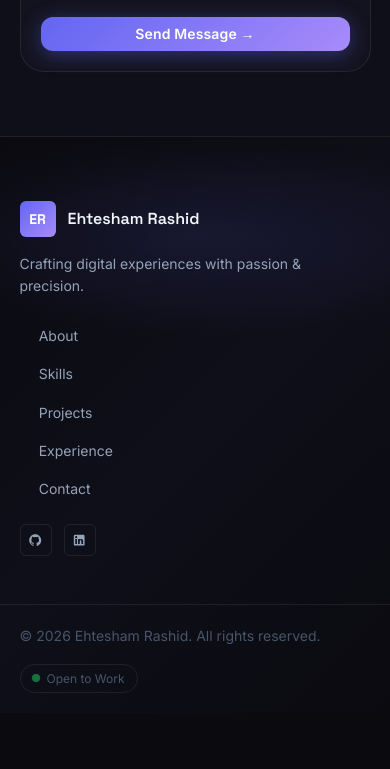
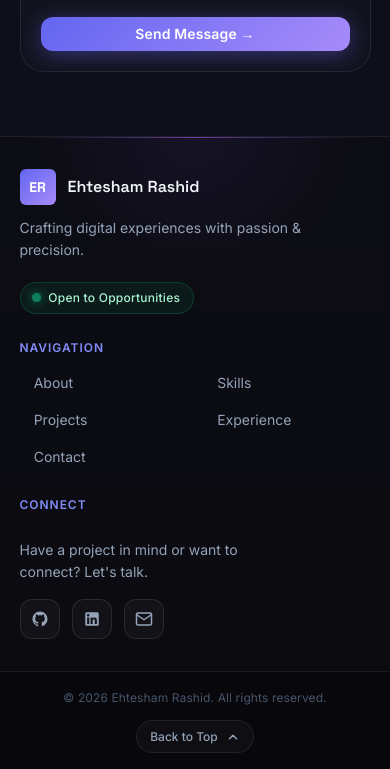
Before and after one commit to Shamdev417/portfolio-web-application, a plain HTML site: page index.html in a window 390 px wide. Shown: the part 10781-11550 px from the top of the page. Before the commit the page ends 11494 px from the top, so only its background shows below. Drawn offline with Linux system fonts and the light colour scheme.

Commit message:
Upgrade footer component with responsive layout, visual polish, and back to top

```diff
--- a/css/style.css
+++ b/css/style.css
@@ -1365,87 +1365,210 @@ a.contact__info-value:hover { color: var(--clr-primary-light); }
    16. FOOTER
 ──────────────────────────────────────────────────────────── */
 .site-footer {
-  background: linear-gradient(135deg, #0a0a0f 0%, #0f0f1a 50%, #0a0a0f 100%);
-  border-top: 1px solid var(--clr-border);
-  padding-top: var(--space-16);
+  background: linear-gradient(180deg, rgba(13, 13, 22, 0.8) 0%, rgba(10, 10, 15, 0.98) 100%);
+  border-top: 1px solid rgba(255, 255, 255, 0.08);
   position: relative;
   overflow: hidden;
-}
-
-/* Decorative glow behind footer */
+  padding-top: var(--space-12);
+}
+
+/* Subtle top glow line */
+.site-footer__top-glow {
+  position: absolute;
+  top: 0;
+  left: 50%;
+  transform: translateX(-50%);
+  width: min(800px, 90%);
+  height: 1px;
+  background: radial-gradient(circle, rgba(168, 85, 247, 0.6) 0%, rgba(99, 102, 241, 0.3) 50%, transparent 100%);
+  filter: blur(0.5px);
+  pointer-events: none;
+}
+
 .site-footer::before {
   content: '';
   position: absolute;
-  top: 0; left: 50%;
+  top: 0;
+  left: 50%;
   transform: translateX(-50%);
-  width: 600px; height: 200px;
-  background: radial-gradient(ellipse, rgba(99,102,241,.12) 0%, transparent 70%);
+  width: min(600px, 80vw);
+  height: 140px;
+  background: radial-gradient(ellipse at top, rgba(139, 92, 246, 0.08) 0%, transparent 70%);
   pointer-events: none;
 }
 
 .site-footer__inner {
   display: grid;
-  grid-template-columns: 1.5fr 1fr auto;
+  grid-template-columns: 1.6fr 1fr 1.3fr;
   align-items: start;
   gap: var(--space-8);
-  padding-bottom: var(--space-12);
+  padding-bottom: var(--space-10);
   position: relative;
   z-index: 1;
 }
 
-.site-footer__brand { display: flex; flex-direction: column; gap: var(--space-4); }
-.site-footer__tagline {
-  font-size: var(--text-sm);
-  color: var(--clr-text-muted);
-  max-width: 32ch;
-  line-height: var(--lh-normal);
-}
-
-/* Footer nav */
-.site-footer__nav ul {
+/* Col 1: Brand */
+.site-footer__brand {
   display: flex;
   flex-direction: column;
   gap: var(--space-3);
 }
-.site-footer__nav a {
-  font-size: var(--text-sm);
-  color: var(--clr-text-muted);
-  transition: color var(--dur-fast), padding-left var(--dur-fast);
+
+.site-footer__tagline {
+  font-size: var(--text-sm);
+  color: var(--clr-text-muted);
+  max-width: 34ch;
+  line-height: var(--lh-normal);
+}
+
+/* Status badge */
+.site-footer__status-badge {
   display: inline-flex;
   align-items: center;
   gap: var(--space-2);
-}
-.site-footer__nav a::before {
-  content: '→';
-  font-size: .7rem;
+  width: fit-content;
+  font-size: var(--text-xs);
+  font-weight: var(--fw-medium);
+  color: #a7f3d0;
+  background: rgba(16, 185, 129, 0.08);
+  border: 1px solid rgba(16, 185, 129, 0.22);
+  padding: 0.35rem 0.8rem;
+  border-radius: var(--radius-full);
+  margin-top: var(--space-2);
+  letter-spacing: 0.02em;
+}
+
+.site-footer__status-badge .status-pulse {
+  width: 7px;
+  height: 7px;
+  background: #10b981;
+  border-radius: 50%;
+  display: inline-block;
+  box-shadow: 0 0 8px #10b981;
+  animation: footer-pulse 2s ease-in-out infinite;
+}
+
+@keyframes footer-pulse {
+  0%, 100% { transform: scale(1); opacity: 1; }
+  50% { transform: scale(1.35); opacity: 0.6; }
+}
+
+/* Section Column Labels */
+.site-footer__col-label {
+  display: block;
+  font-size: var(--text-xs);
+  font-weight: 600;
+  color: var(--clr-primary-light);
+  letter-spacing: 0.08em;
+  text-transform: uppercase;
+  margin-bottom: var(--space-3);
+}
+
+/* Col 2: Navigation Links */
+.site-footer__nav-col {
+  display: flex;
+  flex-direction: column;
+}
+
+.site-footer__links {
+  display: flex;
+  flex-direction: column;
+  gap: var(--space-2);
+}
+
+.site-footer__link {
+  font-size: var(--text-sm);
+  color: var(--clr-text-muted);
+  display: inline-flex;
+  align-items: center;
+  gap: var(--space-2);
+  padding-block: 0.2rem;
+  transition: color var(--dur-fast), transform var(--dur-fast), text-shadow var(--dur-fast);
+}
+
+.site-footer__link::before {
+  content: '›';
+  font-size: 1rem;
+  line-height: 1;
+  color: var(--clr-primary-light);
   opacity: 0;
-  transform: translateX(-6px);
+  transform: translateX(-4px);
   transition: opacity var(--dur-fast), transform var(--dur-fast);
-  color: var(--clr-primary-light);
-}
-.site-footer__nav a:hover {
-  color: var(--clr-text);
-  padding-left: var(--space-2);
-}
-.site-footer__nav a:hover::before {
+}
+
+.site-footer__link:hover {
+  color: #fff;
+  transform: translateX(4px);
+  text-shadow: 0 0 12px rgba(168, 85, 247, 0.4);
+}
+
+.site-footer__link:hover::before {
   opacity: 1;
   transform: translateX(0);
 }
 
-/* Social icons */
+/* Col 3: Connect & Socials */
+.site-footer__connect-col {
+  display: flex;
+  flex-direction: column;
+  gap: var(--space-3);
+}
+
+.site-footer__connect-desc {
+  font-size: var(--text-sm);
+  color: var(--clr-text-muted);
+  line-height: var(--lh-normal);
+  max-width: 32ch;
+}
+
 .site-footer__socials {
   display: flex;
   gap: var(--space-3);
-  align-items: flex-start;
-}
-
-/* Footer divider + bottom */
+  align-items: center;
+  flex-wrap: wrap;
+  margin-top: var(--space-1);
+}
+
+.site-footer__socials .social-link {
+  display: inline-flex;
+  align-items: center;
+  justify-content: center;
+  width: 40px;
+  height: 40px;
+  border-radius: var(--radius-md);
+  background: rgba(255, 255, 255, 0.03);
+  border: 1px solid rgba(255, 255, 255, 0.1);
+  color: var(--clr-text-muted);
+  transition: all var(--dur-fast);
+}
+
+.site-footer__socials .social-link svg {
+  width: 18px;
+  height: 18px;
+  transition: transform var(--dur-fast);
+}
+
+.site-footer__socials .social-link:hover {
+  color: #fff;
+  background: rgba(168, 85, 247, 0.12);
+  border-color: rgba(168, 85, 247, 0.4);
+  transform: translateY(-2px);
+  box-shadow: 0 4px 14px rgba(139, 92, 246, 0.25);
+}
+
+.site-footer__socials .social-link:hover svg {
+  transform: scale(1.1);
+}
+
+/* Bottom Bar */
 .site-footer__bottom {
-  border-top: 1px solid var(--clr-border);
-  padding-block: var(--space-5);
+  border-top: 1px solid rgba(255, 255, 255, 0.07);
+  padding-block: var(--space-4);
   position: relative;
   z-index: 1;
-}
+  background: rgba(0, 0, 0, 0.2);
+}
+
 .site-footer__bottom-inner {
   display: flex;
   align-items: center;
@@ -1453,30 +1576,46 @@ a.contact__info-value:hover { color: var(--clr-primary-light); }
   gap: var(--space-4);
   flex-wrap: wrap;
 }
-.site-footer__bottom p {
-  font-size: var(--text-sm);
+
+.site-footer__copyright {
+  font-size: var(--text-xs);
   color: var(--clr-text-faint);
-}
-.site-footer__bottom-badge {
+  letter-spacing: 0.01em;
+}
+
+/* Back to Top Button */
+.site-footer__back-to-top {
   display: inline-flex;
   align-items: center;
   gap: var(--space-2);
   font-size: var(--text-xs);
-  color: var(--clr-text-faint);
-  padding: var(--space-1) var(--space-3);
-  border: 1px solid var(--clr-border);
+  font-weight: var(--fw-medium);
+  color: var(--clr-text-muted);
+  padding: 0.4rem 0.85rem;
   border-radius: var(--radius-full);
-}
-.site-footer__bottom-badge span {
-  width: 6px; height: 6px;
-  background: var(--clr-success);
-  border-radius: 50%;
-  display: inline-block;
-  animation: ping 2s ease-in-out infinite;
-}
-@keyframes ping {
-  0%, 100% { opacity: 1; transform: scale(1); }
-  50%       { opacity: .5; transform: scale(1.4); }
+  background: rgba(255, 255, 255, 0.03);
+  border: 1px solid rgba(255, 255, 255, 0.08);
+  transition: all var(--dur-fast);
+  text-decoration: none;
+  cursor: pointer;
+}
+
+.site-footer__back-to-top svg {
+  width: 14px;
+  height: 14px;
+  transition: transform var(--dur-fast);
+}
+
+.site-footer__back-to-top:hover {
+  color: #fff;
+  background: rgba(168, 85, 247, 0.12);
+  border-color: rgba(168, 85, 247, 0.35);
+  transform: translateY(-2px);
+  box-shadow: 0 2px 10px rgba(139, 92, 246, 0.2);
+}
+
+.site-footer__back-to-top:hover svg {
+  transform: translateY(-2px);
 }
 
 /* ────────────────────────────────────────────────────────────
@@ -1541,8 +1680,13 @@ a.contact__info-value:hover { color: var(--clr-primary-light); }
 
   .contact__grid { grid-template-columns: 1fr; }
 
-  .site-footer__inner { grid-template-columns: 1fr 1fr; }
-  .site-footer__socials { grid-column: 1 / -1; }
+  .site-footer__inner {
+    grid-template-columns: 1.2fr 1fr;
+    gap: var(--space-8);
+  }
+  .site-footer__connect-col {
+    grid-column: 1 / -1;
+  }
 }
 
 /* ── TABLET PORTRAIT (≤ 768px) ── */
@@ -1576,9 +1720,31 @@ a.contact__info-value:hover { color: var(--clr-primary-light); }
   .hero__badge--react  { top: 2%;  left: 2%;  }
   .hero__badge--node   { bottom: 2%; right: 2%; }
 
+  .site-footer {
+    padding-top: var(--space-8);
+  }
+
   .site-footer__inner {
     grid-template-columns: 1fr;
     gap: var(--space-6);
+    padding-bottom: var(--space-8);
+  }
+
+  .site-footer__links {
+    display: grid;
+    grid-template-columns: repeat(2, 1fr);
+    gap: var(--space-2) var(--space-4);
+  }
+
+  .site-footer__connect-col {
+    grid-column: auto;
+  }
+
+  .site-footer__bottom-inner {
+    flex-direction: column;
+    align-items: center;
+    text-align: center;
+    gap: var(--space-3);
   }
 
   .timeline__list { padding-left: var(--space-6); }
--- a/index.html
+++ b/index.html
@@ -793,40 +793,68 @@
        FOOTER
   ═══════════════════════════════════ -->
   <footer class="site-footer" role="contentinfo">
+    <div class="site-footer__top-glow" aria-hidden="true"></div>
+
     <div class="container site-footer__inner">
+      <!-- Col 1: Brand & Status -->
       <div class="site-footer__brand">
         <a href="#hero" class="nav__logo" aria-label="Ehtesham Rashid – Back to top">
           <span class="nav__logo-mark">ER</span>
           <span class="nav__logo-text">Ehtesham Rashid</span>
         </a>
-        <p class="site-footer__tagline">Crafting digital experiences with passion & precision.</p>
+        <p class="site-footer__tagline">Crafting digital experiences with passion &amp; precision.</p>
+        <div class="site-footer__status-badge">
+          <span class="status-pulse" aria-hidden="true"></span>
+          <span>Open to Opportunities</span>
+        </div>
       </div>
 
+      <!-- Col 2: Navigation Links -->
+      <div class="site-footer__nav-col">
+        <span class="site-footer__col-label">Navigation</span>
         <nav class="site-footer__nav" aria-label="Footer navigation">
-        <ul role="list">
-          <li><a href="#about">About</a></li>
-          <li><a href="#skills">Skills</a></li>
-          <li><a href="#projects">Projects</a></li>
-          <li><a href="#timeline">Experience</a></li>
-          <li><a href="#contact">Contact</a></li>
+          <ul role="list" class="site-footer__links">
+            <li><a href="#about" class="site-footer__link">About</a></li>
+            <li><a href="#skills" class="site-footer__link">Skills</a></li>
+            <li><a href="#projects" class="site-footer__link">Projects</a></li>
+            <li><a href="#timeline" class="site-footer__link">Experience</a></li>
+            <li><a href="#contact" class="site-footer__link">Contact</a></li>
           </ul>
         </nav>
+      </div>
 
+      <!-- Col 3: Connect & Socials -->
+      <div class="site-footer__connect-col">
+        <span class="site-footer__col-label">Connect</span>
+        <p class="site-footer__connect-desc">Have a project in mind or want to connect? Let's talk.</p>
         <div class="site-footer__socials">
-        <a href="#" class="social-link social-link--sm" aria-label="GitHub" target="_blank" rel="noopener">
+          <a href="https://github.com/Shamdev417" class="social-link" aria-label="GitHub Profile" target="_blank" rel="noopener">
             <svg viewBox="0 0 24 24" fill="currentColor" aria-hidden="true"><path d="M12 2C6.477 2 2 6.484 2 12.017c0 4.425 2.865 8.18 6.839 9.504.5.092.682-.217.682-.483 0-.237-.008-.868-.013-1.703-2.782.605-3.369-1.343-3.369-1.343-.454-1.158-1.11-1.466-1.11-1.466-.908-.62.069-.608.069-.608 1.003.07 1.531 1.032 1.531 1.032.892 1.53 2.341 1.088 2.91.832.092-.647.35-1.088.636-1.338-2.22-.253-4.555-1.113-4.555-4.951 0-1.093.39-1.988 1.029-2.688-.103-.253-.446-1.272.098-2.65 0 0 .84-.27 2.75 1.026A9.564 9.564 0 0112 6.844c.85.004 1.705.115 2.504.337 1.909-1.296 2.747-1.027 2.747-1.027.546 1.379.202 2.398.1 2.651.64.7 1.028 1.595 1.028 2.688 0 3.848-2.339 4.695-4.566 4.943.359.309.678.92.678 1.855 0 1.338-.012 2.419-.012 2.747 0 .268.18.58.688.482A10.019 10.019 0 0022 12.017C22 6.484 17.522 2 12 2z"/></svg>
           </a>
-        <a href="https://www.linkedin.com/in/ehtesham-rashid-0a4bab378/" class="social-link social-link--sm" aria-label="LinkedIn" target="_blank" rel="noopener">
+          <a href="https://www.linkedin.com/in/ehtesham-rashid-0a4bab378/" class="social-link" aria-label="LinkedIn Profile" target="_blank" rel="noopener">
             <svg viewBox="0 0 24 24" fill="currentColor" aria-hidden="true"><path d="M19 3a2 2 0 012 2v14a2 2 0 01-2 2H5a2 2 0 01-2-2V5a2 2 0 012-2h14m-.5 15.5v-5.3a3.26 3.26 0 00-3.26-3.26c-.85 0-1.84.52-2.32 1.3v-1.11h-2.79v8.37h2.79v-4.93c0-.77.62-1.4 1.39-1.4a1.4 1.4 0 011.4 1.4v4.93h2.79M6.88 8.56a1.68 1.68 0 001.68-1.68c0-.93-.75-1.69-1.68-1.69a1.69 1.69 0 00-1.69 1.69c0 .93.76 1.68 1.69 1.68m1.39 9.94v-8.37H5.5v8.37h2.77z"/></svg>
+          </a>
+          <a href="mailto:ehteshamrashid78@gmail.com" class="social-link" aria-label="Send Email">
+            <svg viewBox="0 0 24 24" fill="none" stroke="currentColor" stroke-width="2" stroke-linecap="round" stroke-linejoin="round" aria-hidden="true"><path d="M4 4h16c1.1 0 2 .9 2 2v12c0 1.1-.9 2-2 2H4c-1.1 0-2-.9-2-2V6c0-1.1.9-2 2-2z"></path><polyline points="22,6 12,13 2,6"></polyline></svg>
           </a>
         </div>
       </div>
+    </div>
+
+    <!-- Bottom Bar -->
     <div class="site-footer__bottom">
       <div class="container site-footer__bottom-inner">
-        <p>© <span id="footer-year">2024</span> Ehtesham Rashid. All rights reserved.</p>
-        <span class="site-footer__bottom-badge">
-          <span></span> Open to Work
-        </span>
+        <p class="site-footer__copyright">
+          &copy; <span id="footer-year">2026</span> Ehtesham Rashid. All rights reserved.
+        </p>
+
+        <!-- Back to Top Button -->
+        <a href="#hero" class="site-footer__back-to-top" aria-label="Scroll back to top">
+          <span>Back to Top</span>
+          <svg viewBox="0 0 24 24" fill="none" stroke="currentColor" stroke-width="2.5" stroke-linecap="round" stroke-linejoin="round" aria-hidden="true">
+            <polyline points="18 15 12 9 6 15"></polyline>
+          </svg>
+        </a>
       </div>
     </div>
   </footer>
```
Lines whose indentation alone changed are shown as unchanged.
